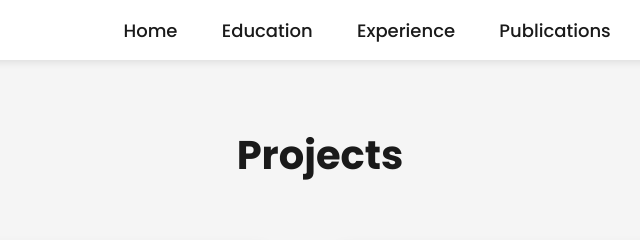
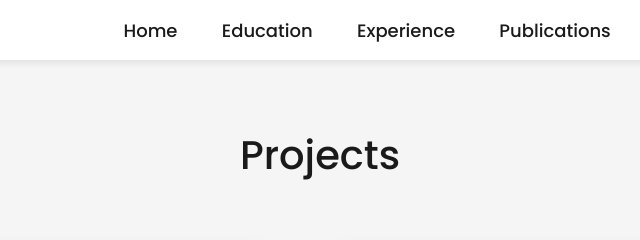
Before and after one commit to jadapolard/portfolio, a plain HTML site: page projects.html in a window 1280 px wide. Shown: the top 240 px of the page, 320-960 px from the left. Drawn offline with nearby package versions, Linux system fonts and the light colour scheme.

Commit message:
Update projects.html

```diff
--- a/projects.html
+++ b/projects.html
@@ -95,8 +95,8 @@ r<!DOCTYPE html>
 
         .projects h2 {
             font-size: 4rem;
-            /* Adjusted for Poppins/rem scale */
-            font-weight: 700;
+
+            font-weight: 500;
             text-align: center;
             margin-bottom: 6rem;
         }
@@ -104,12 +104,11 @@ r<!DOCTYPE html>
         .projects-grid {
             display: flex;
             justify-content: center;
-            /* Center the two cards nicely */
+
             gap: 3rem;
             flex-wrap: wrap;
             margin: 0 auto;
             max-width: 80rem;
-            /* Constrain grid width to match original design feel */
         }
 
         .project-card {
@@ -118,7 +117,6 @@ r<!DOCTYPE html>
             box-shadow: 0 4px 15px rgba(0, 0, 0, 0.1);
             width: 100%;
             max-width: 35rem;
-            /* Set max width for card on larger screens */
             overflow: hidden;
             transition: all 0.3s ease;
         }
@@ -136,7 +134,6 @@ r<!DOCTYPE html>
             align-items: center;
             justify-content: center;
             padding: 2rem;
-            /* Placeholder text styling (similar to your image) */
             font-size: 2.2rem;
             font-weight: 700;
             color: white;
@@ -145,7 +142,6 @@ r<!DOCTYPE html>
 
         .card-icon {
             color: #beaed4;
-            /* Accent color for icons */
             opacity: 0.8;
             width: 5rem;
             height: 5rem;
@@ -216,7 +212,6 @@ r<!DOCTYPE html>
             margin-right: 0.8rem;
         }
 
-        /* Responsive adjustment for two columns on desktop */
         @media (min-width: 768px) {
             .projects-grid {
                 display: grid;
@@ -224,7 +219,6 @@ r<!DOCTYPE html>
             }
         }
 
-        /* Responsive for Navigation (Copied from your provided CSS) */
         @media (max-width: 995px) {
             nav {
                 position: absolute;
```
